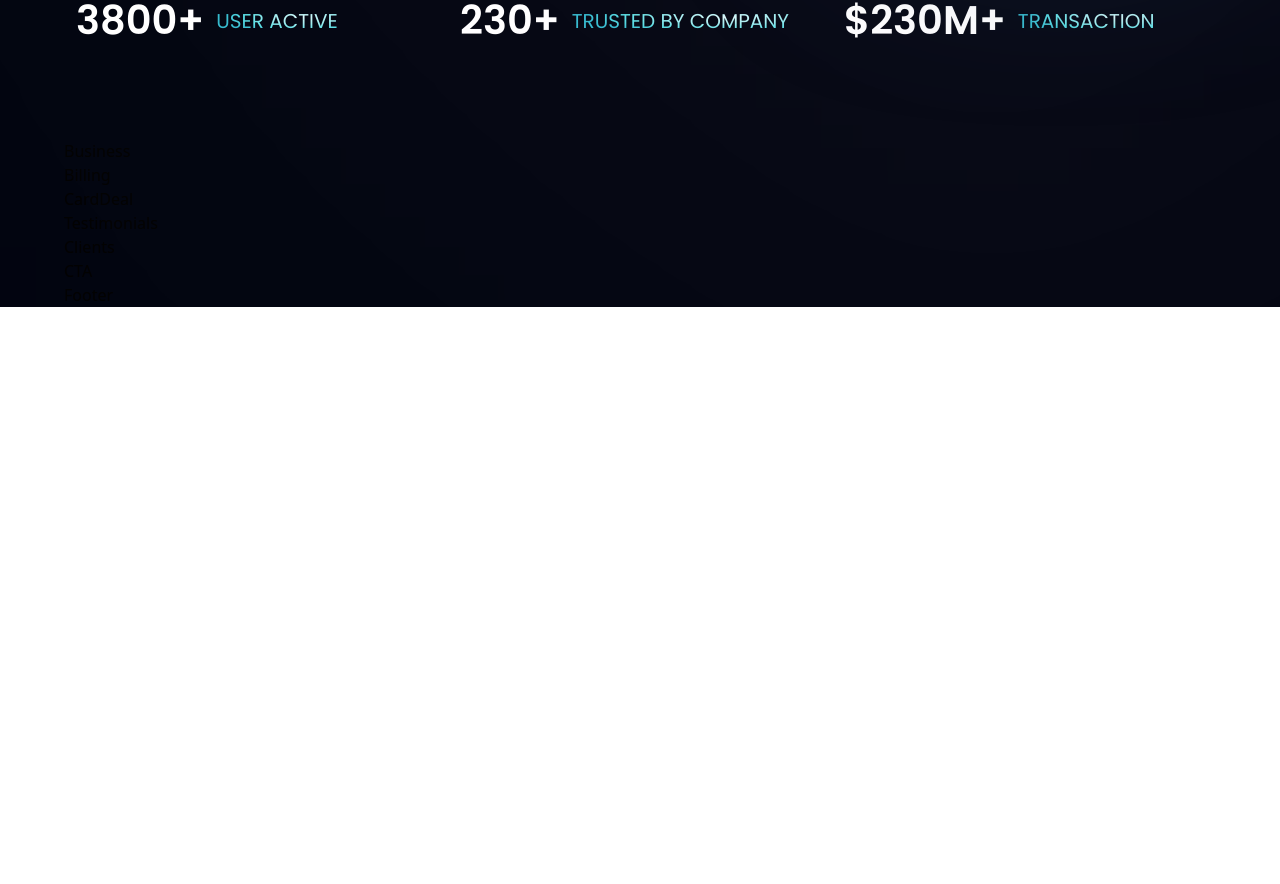
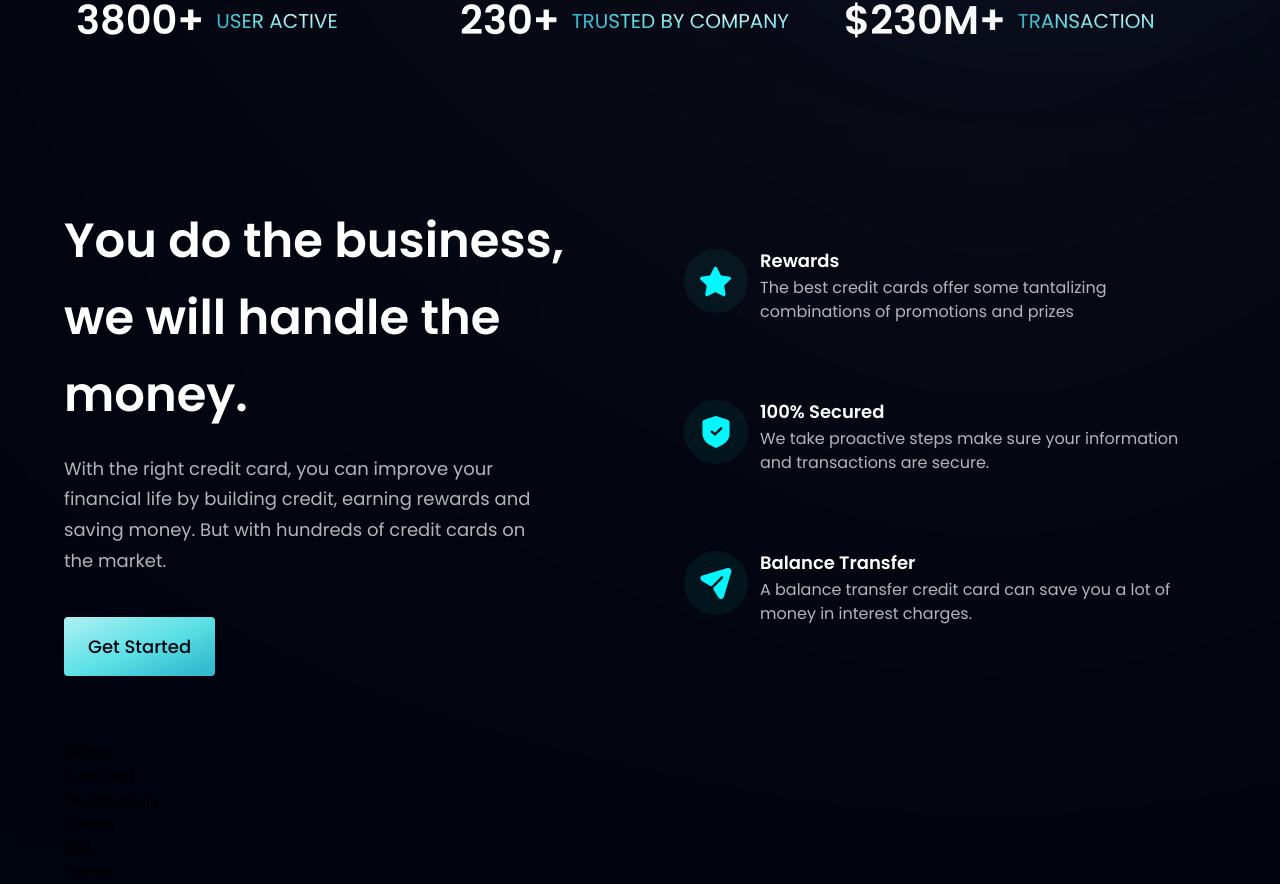
Before and after one commit to gedeon809/modern-UI-UX-website-React-Tailwind, a React (Vite) app: page / in a window 1280 px wide. Shown: the part 806-1690 px from the top of the page. Before the commit the page ends 1113 px from the top, so only its background shows below. Built offline with nearby package versions, Linux system fonts and the light colour scheme.

Commit message:
adding button, features comp and styling to busin

```diff
--- a/src/components/Business.jsx
+++ b/src/components/Business.jsx
@@ -1,7 +1,52 @@
 import React from 'react';
+import { features } from '../constants';
+import styles, { layout } from '../style';
+import Button from './Button';
+
+const FeatureCard = ({ icon, title, content, index }) => (
+  <div
+    className={`flex flex-row p-6 rounded-[20px] ${
+      index !== features.length - 1 ? 'mb-6' : 'mb-0'
+    } feature-card `}
+  >
+    <div
+      className={`w-[64px] h-[64px] rounded-full ${styles.flexCenter} bg-dimBlue`}
+    >
+      <img src={icon} alt="icon" className="w-[50%] h-[50%] object-contain" />
+    </div>
+    <div className="flex-1 flex flex-col ml-3">
+      <h4 className="font-poppins font-semibold text-white text-[18px] leading-[23px] mb-1">
+        {title}
+      </h4>
+      <p className="font-poppins font-normal text-dimWhite text-[16px] leading-[24px] mb-1">
+        {content}
+      </p>
+    </div>
+  </div>
+);
 
 const Business = () => {
-  return <div>Business</div>;
+  return (
+    <section id="features" className={layout.section}>
+      <div className={layout.sectionInfo}>
+        <h2 className={styles.heading2}>
+          You do the business, <br className="sm:block hidden" /> we will handle
+          the money.
+        </h2>
+        <p className={`${styles.paragraph} max-w-[470px] mt-5`}>
+          With the right credit card, you can improve your financial life by
+          building credit, earning rewards and saving money. But with hundreds
+          of credit cards on the market.
+        </p>
+        <Button styles="mt-10" />
+      </div>
+      <div className={`${layout.sectionImg} flex-col`}>
+        {features.map((feature, index) => (
+          <FeatureCard key={feature.id} {...feature} index={index} />
+        ))}
+      </div>
+    </section>
+  );
 };
 
 export default Business;
--- a/src/components/Button.jsx
+++ b/src/components/Button.jsx
@@ -1,7 +1,14 @@
 import React from 'react';
 
-const Button = () => {
-  return <div>Button</div>;
+const Button = ({ styles }) => {
+  return (
+    <button
+      type="button"
+      className={`py-4 px-6 bg-blue-gradient font-poppins font-medium text-[18px] rounded text-primary outline-none ${styles}`}
+    >
+      Get Started
+    </button>
+  );
 };
 
 export default Button;
```
